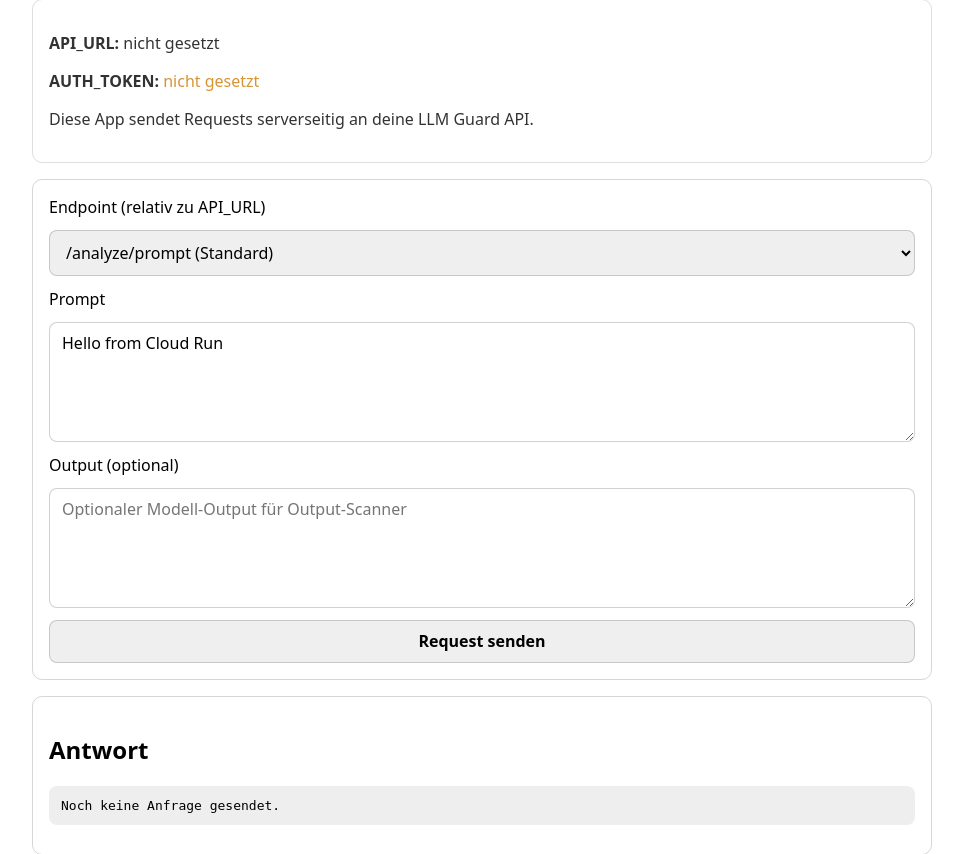
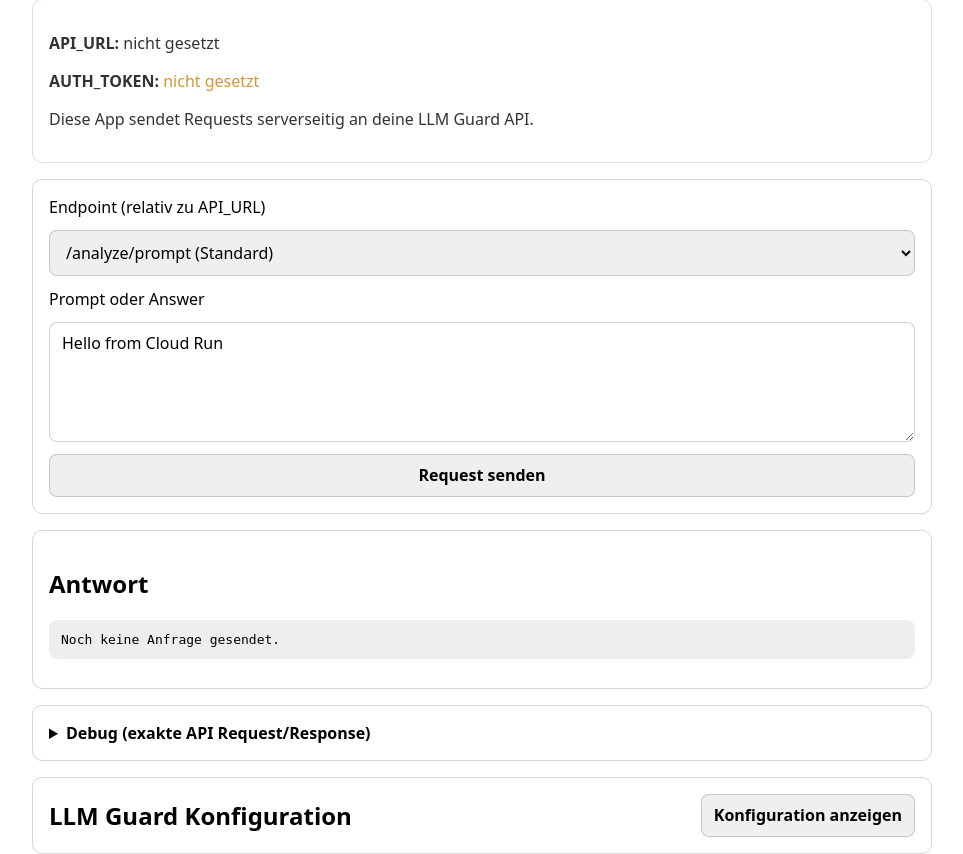
Before and after one commit to hw-avency/LLM-guard-test, a Flask app: page / in a window 1280 px wide. Shown: the part 97-951 px from the top of the page, without its empty margins (158-1121 px from the left). Run offline with Flask 3, Linux system fonts and the light colour scheme; data that the repository does not hold is empty.

Commit message:
Use one text input and map payload by endpoint

```diff
--- a/app.py
+++ b/app.py
@@ -407,12 +407,23 @@ def forward_request() -> Any:
 
     body_payload = payload.get("body")
     if body_payload is None:
+        text = payload.get("text", "")
+        normalized_text = text if isinstance(text, str) else str(text)
+
         prompt = payload.get("prompt", "")
         output = payload.get("output", "")
+
+        body_key = "output" if endpoint.lower().startswith("/analyze/output") else "prompt"
         body: Dict[str, Any] = {
-            "prompt": prompt if isinstance(prompt, str) else str(prompt),
-            "output": output if isinstance(output, str) else str(output),
+            "prompt": "",
+            "output": "",
         }
+
+        if payload.get("text") is not None:
+            body[body_key] = normalized_text
+        else:
+            body["prompt"] = prompt if isinstance(prompt, str) else str(prompt)
+            body["output"] = output if isinstance(output, str) else str(output)
     elif isinstance(body_payload, dict):
         body = dict(body_payload)
     else:
--- a/templates/index.html
+++ b/templates/index.html
@@ -51,11 +51,8 @@
       <option value="/analyze/prompt">/analyze/prompt (Standard)</option>
     </select>
 
-    <label for="prompt">Prompt</label>
-    <textarea id="prompt" placeholder="Gib hier deinen Prompt ein">Hello from Cloud Run</textarea>
-
-    <label for="output">Output (optional)</label>
-    <textarea id="output" placeholder="Optionaler Modell-Output für Output-Scanner"></textarea>
+    <label for="textInput" id="textInputLabel">Prompt oder Answer</label>
+    <textarea id="textInput" placeholder="Gib hier den zu prüfenden Text ein">Hello from Cloud Run</textarea>
 
     <button id="send">Request senden</button>
   </div>
@@ -92,8 +89,8 @@ const sendBtn = document.getElementById('send');
 const result = document.getElementById('result');
 const debugResult = document.getElementById('debugResult');
 const endpointSelect = document.getElementById('endpoint');
-const promptInput = document.getElementById('prompt');
-const outputInput = document.getElementById('output');
+const textInput = document.getElementById('textInput');
+const textInputLabel = document.getElementById('textInputLabel');
 const toggleConfigBtn = document.getElementById('toggleConfig');
 const configPanel = document.getElementById('configPanel');
 const configResult = document.getElementById('configResult');
@@ -102,10 +99,25 @@ const configTabButtons = Array.from(document.querySelectorAll('[data-config-tab]
 
 const endpointExamples = {
   '/analyze/prompt': {
-    prompt: 'Hello from Cloud Run',
-    output: ''
+    text: 'Hello from Cloud Run'
   }
 };
+
+function inferBodyKey(endpoint) {
+  return String(endpoint || '').toLowerCase().startsWith('/analyze/output') ? 'output' : 'prompt';
+}
+
+function updateTextFieldUi(endpoint) {
+  const bodyKey = inferBodyKey(endpoint);
+  if (bodyKey === 'output') {
+    textInputLabel.textContent = 'Answer';
+    textInput.placeholder = 'Gib hier den Answer/Output ein';
+    return;
+  }
+
+  textInputLabel.textContent = 'Prompt';
+  textInput.placeholder = 'Gib hier den Prompt ein';
+}
 
 const configRoutes = {
   scanners: '/api/config/scanners'
@@ -115,9 +127,9 @@ let activeConfigTab = 'scanners';
 
 function setFieldsFromEndpoint(endpoint) {
   const example = endpointExamples[endpoint];
+  updateTextFieldUi(endpoint);
   if (!example) return;
-  promptInput.value = typeof example.prompt === 'string' ? example.prompt : '';
-  outputInput.value = typeof example.output === 'string' ? example.output : '';
+  textInput.value = typeof example.text === 'string' ? example.text : '';
 }
 
 function firstDefined(...values) {
@@ -337,8 +349,7 @@ async function loadEndpoints() {
       endpointSelect.appendChild(option);
 
       endpointExamples[endpoint.path] = {
-        prompt: endpoint.example_body?.prompt || '',
-        output: endpoint.example_body?.output || ''
+        text: endpoint.example_body?.prompt || endpoint.example_body?.output || ''
       };
     }
 
@@ -357,8 +368,7 @@ sendBtn.addEventListener('click', async () => {
 
   const payload = {
     endpoint,
-    prompt: promptInput.value,
-    output: outputInput.value
+    text: textInput.value
   };
 
   result.textContent = 'Sende Anfrage...';
```
